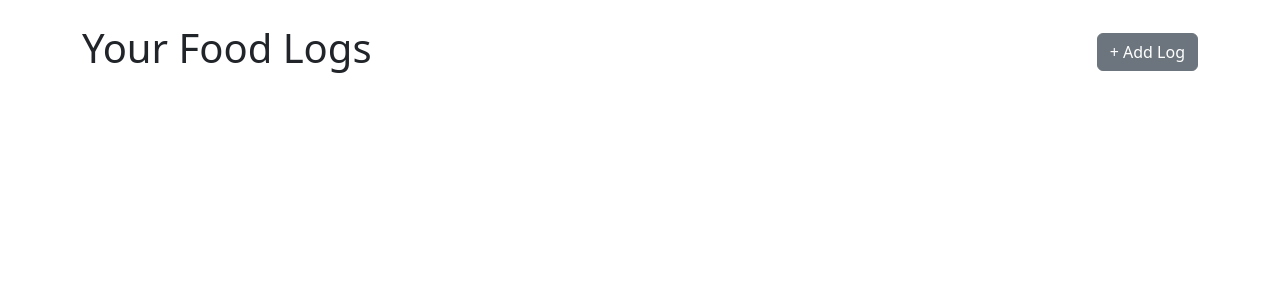
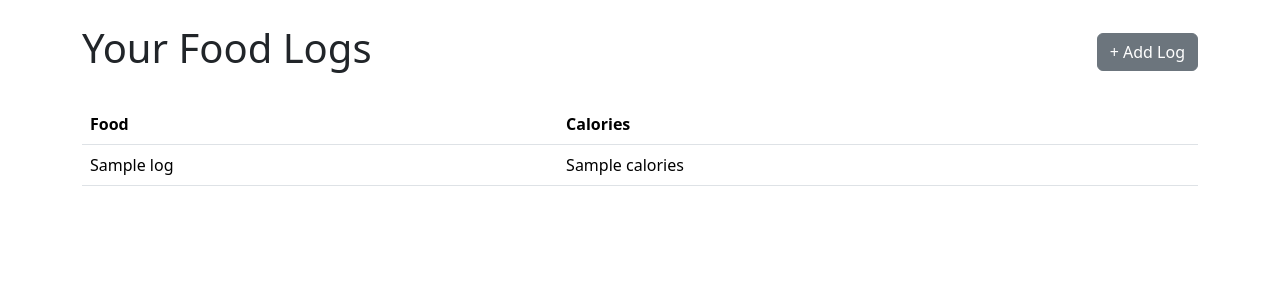
Before and after one commit to AnnaVo0/HealthBit, a Flask app: template templates/log_food.html in a window 1280 px wide. Shown: the part 56-356 px from the top of the page. Run offline with Flask 3, Linux system fonts and the light colour scheme; tables that the repository leaves empty hold one stand-in row (values such as "Sample post"); the template is opened without the code that fills it: values that come from a table or form of the project are taken from there, most other values are stand-ins (such as "Sample title", 1, 10 or a date in 2020); some libraries are stand-ins or nearby versions.

Commit message:
Food entries are displayed in food module, count displayed on dashboard

```diff
--- a/templates/log_food.html
+++ b/templates/log_food.html
@@ -5,6 +5,33 @@
     <h1>Your Food Logs</h1>
     <button class="btn btn-secondary" data-bs-toggle="offcanvas" href="#logForm" role="button" aria-controls="logForm">+ Add Log</button>
 </div>
+
+    <div>
+    <table class="table">
+        <thread>
+        <tr>
+         <th scope="col"> Food </th>
+         <th scope="col"> Calories</th>
+        </tr>
+        </thread>
+        <tbody>
+        {% for log in food_logs %}
+        <tr>
+            <td> {{ log.food_name }}</td>
+            <td> {{ log.calories }}</td>
+        </tr>
+        {% else %}
+            <tr>
+                <td colspan="2"> No food logs yet. </td>
+            </tr>
+        {% endfor %}
+        </tbody>
+    </table>
+    </div>
+
+    <!-- Above is table format code from Bootstrap site. Wabt to make a 'delete' button next to each log near end of row -->
+
+
 
 <!-- On (+ Add Log) button press, log creation form appears from the bottom of the page -->
 <div class="offcanvas offcanvas-bottom mx-auto w-25 p-2 rounded-top" style="height: 83%" tabindex="-1" id="logForm" aria-labelledby="logFormLabel">
```
Also changed, not shown: routes.py (+6 -2 lines), templates/dashboard.html (+7 -1 lines).
